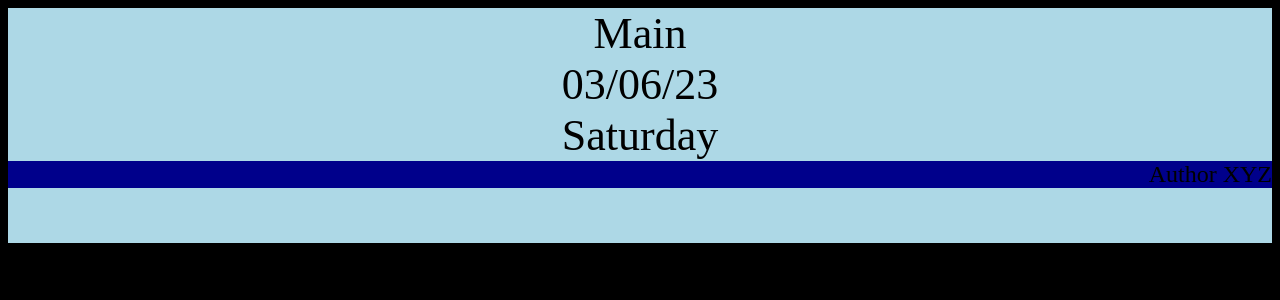
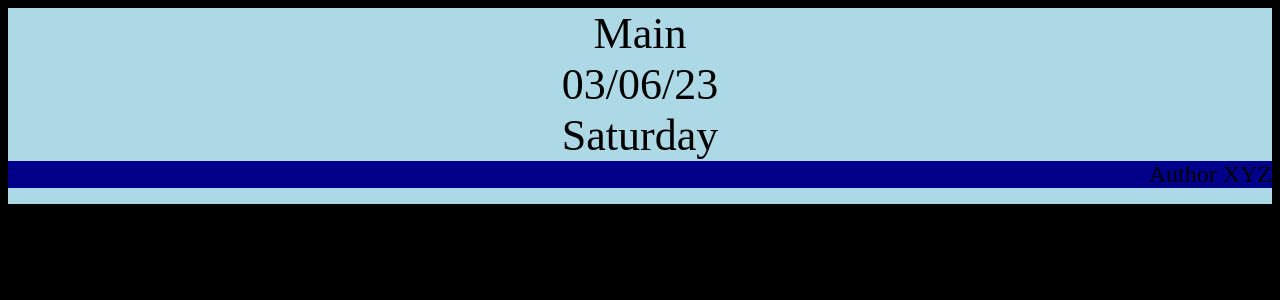
Before and after one commit to MiauChauu/KAGIA, a PHP site: page /top10.php in a window 1280 px wide. Shown: the top 300 px of the page. Run offline with PHP 8.4, Linux system fonts and the light colour scheme; data that the repository does not hold is empty.

Commit message:
Commit some files

```diff
--- a/XAMPP/htdocs/persona.css
+++ b/XAMPP/htdocs/persona.css
@@ -41,7 +41,6 @@ h2
 }
 .inputBox input
 {
-
 	position: relative;
 	width: 100%;
 	padding: 20px 10px 10px;
--- a/XAMPP/htdocs/stylemarcel.css
+++ b/XAMPP/htdocs/stylemarcel.css
@@ -6,7 +6,7 @@ body{
 	background-color:lightblue;
 	font-size:44px;
 	width:100%;
-	height:30%;
+	height:25%;
 	text-align:center;
 	float: left;
 }
```
Also changed, not shown: 2 other files.
